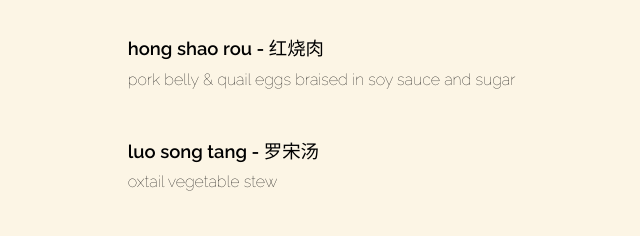
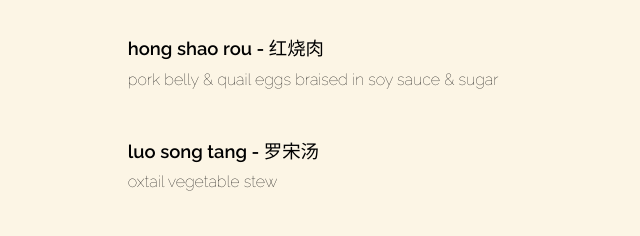
Before and after one commit to mchen10/dinner-club, a plain HTML site: page current-menu.html in a window 1280 px wide. Shown: the part 234-470 px from the top of the page, 291-931 px from the left. Drawn offline with Linux system fonts and the light colour scheme.

Commit message:
fix stupid fking ampersand

```diff
--- a/current-menu.html
+++ b/current-menu.html
@@ -124,7 +124,7 @@
     <p class="date">04.13.2025</p>
 
     <p class="dish-name">hong shao rou - 红烧肉</p>
-    <p class="dish-description">pork belly & quail eggs braised in soy sauce and sugar</p>
+    <p class="dish-description">pork belly & quail eggs braised in soy sauce & sugar</p>
 
     <p class="dish-name">luo song tang - 罗宋汤</p>
     <p class="dish-description">oxtail vegetable stew</p>
```
